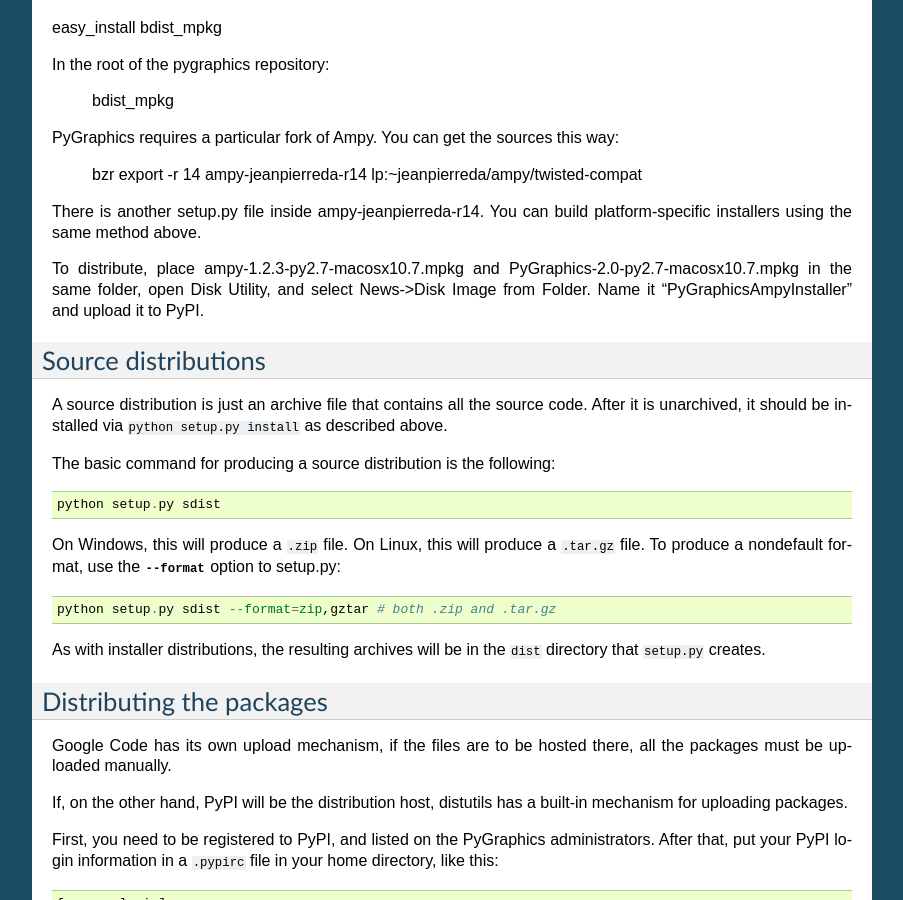
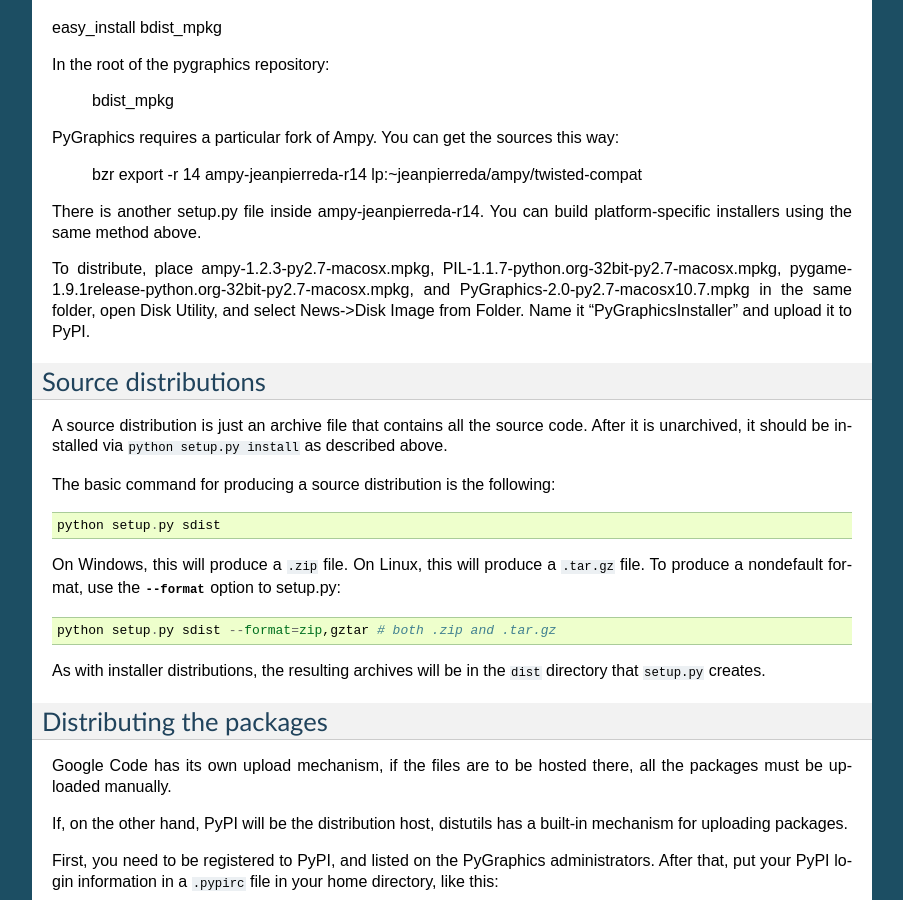
Before and after one commit to yuyutyrdinatry/pygraphics, a Sphinx documentation site: the page built from docs/developer/tutorials/uploading.rst, in a window 1280 px wide and 900 px high, scrolled down 817 px. Shown: the whole window, without its empty margins (198-1101 px from the left). Built offline with Sphinx 7.4.7, drawn with Linux system fonts in a browser that asks for light colours.

Commit message:
renumbered os x release

```diff
--- a/docs/developer/tutorials/uploading.rst
+++ b/docs/developer/tutorials/uploading.rst
@@ -61,9 +61,11 @@
 There is another setup.py file inside ampy-jeanpierreda-r14. You can build
 platform-specific installers using the same method above.
 
-To distribute, place ampy-1.2.3-py2.7-macosx10.7.mpkg and
+To distribute, place ampy-1.2.3-py2.7-macosx.mpkg,
+PIL-1.1.7-python.org-32bit-py2.7-macosx.mpkg,
+pygame-1.9.1release-python.org-32bit-py2.7-macosx.mpkg, and
 PyGraphics-2.0-py2.7-macosx10.7.mpkg in the same folder, open Disk Utility,
-and select News->Disk Image from Folder. Name it "PyGraphicsAmpyInstaller" and
+and select News->Disk Image from Folder. Name it "PyGraphicsInstaller" and
 upload it to PyPI.
 
 Source distributions
--- a/docs/install.rst
+++ b/docs/install.rst
@@ -56,7 +56,7 @@
 
 Download and install PIL, pygame, ampy, and PyGraphics (all are on a single disk image; make sure to run all four!):
 
-    * `PyGraphics-2.0 <http://pypi.python.org/packages/2.7/P/PyGraphics/PyGraphics-2.0.dmg>`_
+    * `PyGraphics-2.0.1 <http://pypi.python.org/packages/2.7/P/PyGraphics/PyGraphics-2.0.1-Installer.dmg>`_
 
 .. topic:: Nose
 
```
